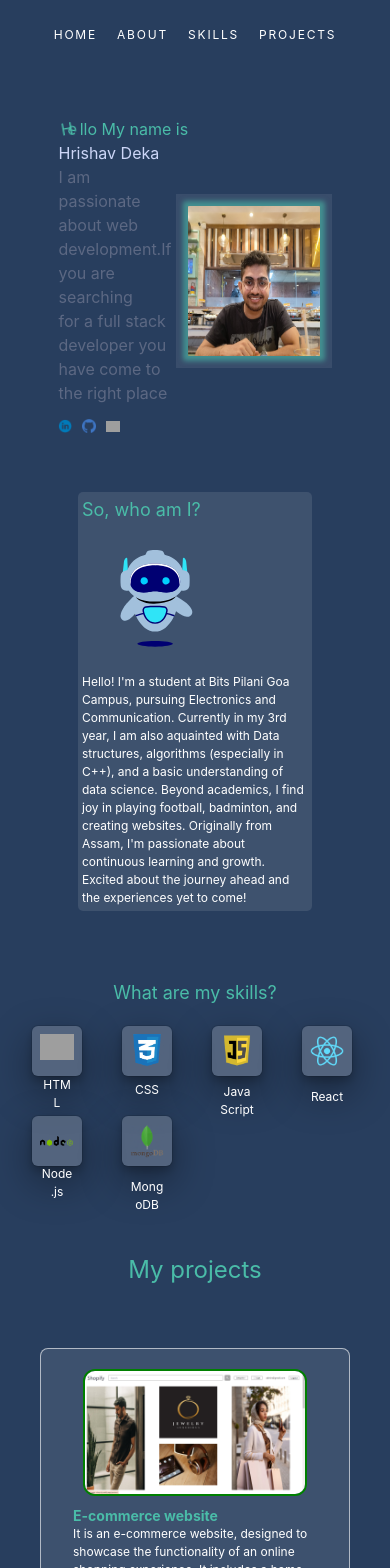
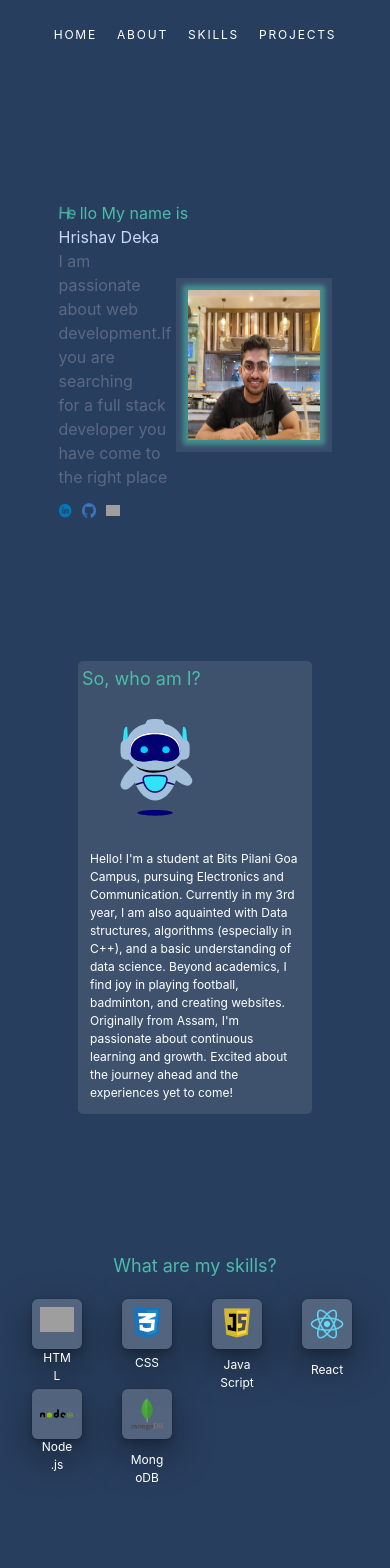
Before and after one commit to hrishav77/Portfolio, a React (Create React App) app in the folder portfolio/: page / in a window 390 px wide. Shown: the top 1568 px of the page. Built offline with nearby package versions, Linux system fonts and the light colour scheme; grey boxes are pictures that could not be loaded; the HTML template or start-up script is replaced by a standard one.

Commit message:
responsive

```diff
--- a/portfolio/src/Pages/About.js
+++ b/portfolio/src/Pages/About.js
@@ -33,6 +33,7 @@ export default function About() {
             fontSize={isSmallScreen ? "xs" : "xl"}
             p={isSmallScreen ? "" : "3"}
             borderRadius="5"
+            m="2"
           >
             Hello! I'm a student at Bits Pilani Goa Campus, pursuing Electronics
             and Communication. Currently in my 3rd year, I am also aquainted
--- a/portfolio/src/Pages/Home.js
+++ b/portfolio/src/Pages/Home.js
@@ -1,7 +1,7 @@
 import React, { useEffect, useState } from "react";
 import "../index.css";
 import "animate.css";
-import { Flex, Image, Text, useMediaQuery } from "@chakra-ui/react";
+import { Center, Flex, Image, Text, useMediaQuery } from "@chakra-ui/react";
 import About from "./About";
 import Skills from "./Skills";
 import AOS from "aos";
@@ -42,7 +42,7 @@ export default function Home() {
   return (
     <>
       <Flex
-        height={isSmallScreen ? "50vh" : "100vh"}
+        height={isSmallScreen ? "70vh" : "100vh"}
         justifyContent="center"
         alignItems="center"
       >
@@ -124,7 +124,7 @@ export default function Home() {
           />
         </Flex>
       </Flex>
-      <Flex h={isSmallScreen ? "50vh" : "60vh"}>
+      <Flex h={isSmallScreen ? "70vh" : "60vh"}>
         {isSmallScreen ? (
           <div id="about">
             <About />
@@ -135,6 +135,11 @@ export default function Home() {
           </div>
         )}
       </Flex>
+      {/* <Flex
+        h={isSmallScreen ? "60vh" : ""}
+        alignItems="center"
+        justifyItems="center"
+      > */}
       {isSmallScreen ? (
         <div id="skills">
           <Skills />
@@ -144,7 +149,7 @@ export default function Home() {
           <Skills />
         </div>
       )}
-
+      {/* </Flex> */}
       <Project />
       <Location />
       {/* <Footer /> */}
--- a/portfolio/src/Pages/Skills.js
+++ b/portfolio/src/Pages/Skills.js
@@ -9,10 +9,10 @@ export default function Skills() {
   ]);
   return (
     <Flex
-      h={isSmallScreen ? "40vh" : "100vh"}
+      h={isSmallScreen ? "60vh" : "100vh"}
       alignItems="center"
       direction="column"
-      justifyContent="center"
+      justifyItems="center"
     >
       <Text color="#4abca8" fontSize={isSmallScreen ? "lg" : "5xl"}>
         What are my skills?
```
